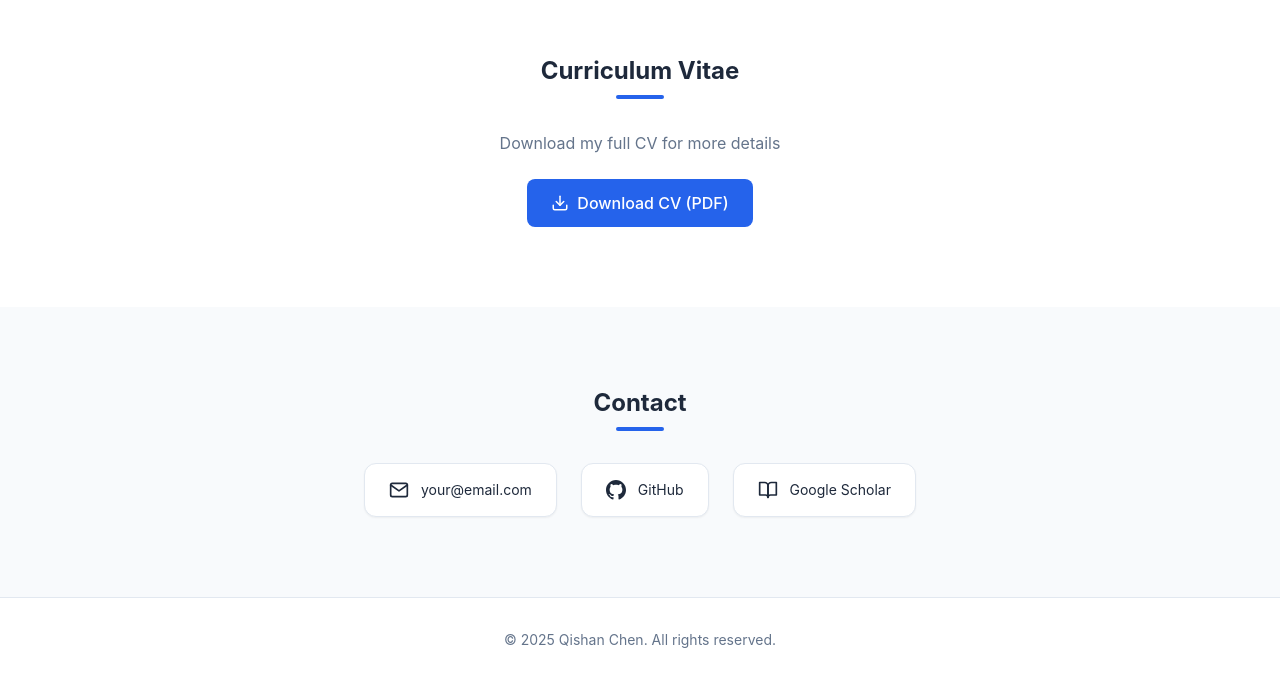
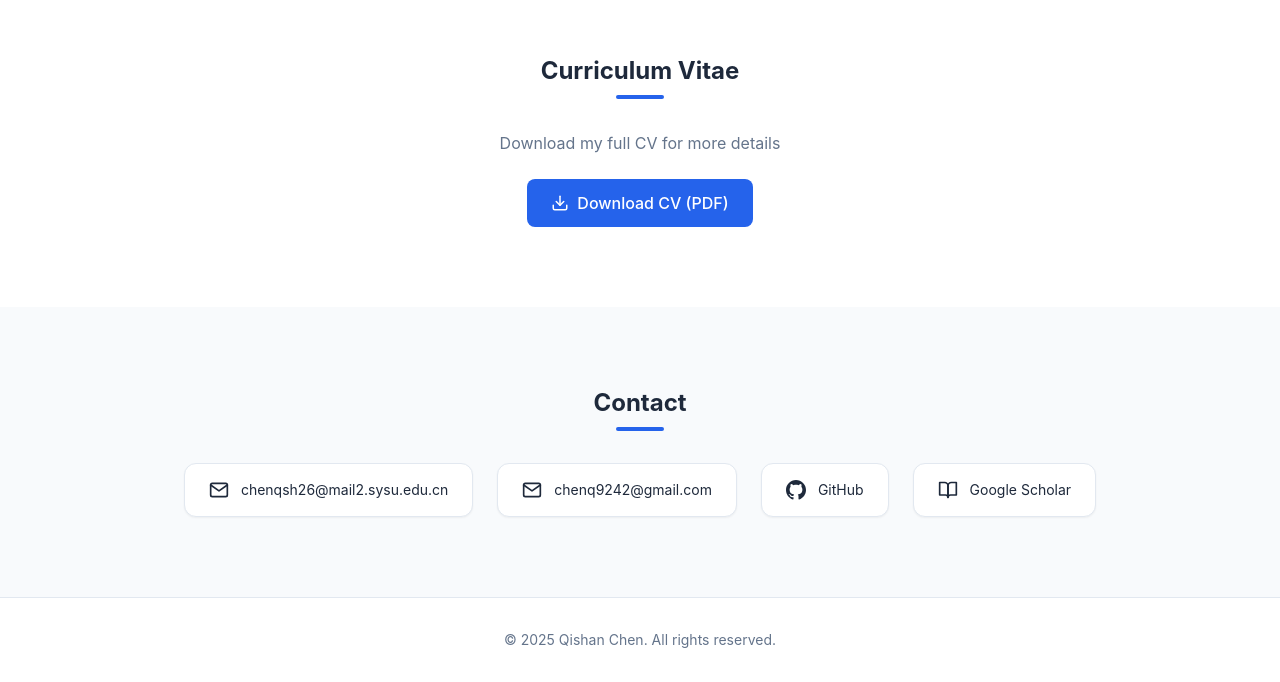
Before and after one commit to qishan-chen/qishan-chen.github.io, a Next.js app: page / in a window 1280 px wide. Shown: the part 1599-2281 px from the top of the page. Built offline with nearby package versions, Linux system fonts and the light colour scheme.

Commit message:
Update emails and fix GitHub link

```diff
--- a/src/app/page.tsx
+++ b/src/app/page.tsx
@@ -140,11 +140,15 @@ export default function Home() {
           </FadeIn>
           <FadeIn delay={0.1}>
             <div className="flex flex-wrap justify-center gap-6">
-              <a href="mailto:your@email.com" className="flex items-center gap-3 px-6 py-4 rounded-xl bg-[var(--card)] border border-[var(--border)] shadow-sm hover:shadow-md transition-shadow">
+              <a href="mailto:chenqsh26@mail2.sysu.edu.cn" className="flex items-center gap-3 px-6 py-4 rounded-xl bg-[var(--card)] border border-[var(--border)] shadow-sm hover:shadow-md transition-shadow">
                 <svg xmlns="http://www.w3.org/2000/svg" width="20" height="20" viewBox="0 0 24 24" fill="none" stroke="currentColor" strokeWidth="2" strokeLinecap="round" strokeLinejoin="round"><path d="M4 4h16c1.1 0 2 .9 2 2v12c0 1.1-.9 2-2 2H4c-1.1 0-2-.9-2-2V6c0-1.1.9-2 2-2z"/><polyline points="22,6 12,13 2,6"/></svg>
-                <span className="text-sm">your@email.com</span>
+                <span className="text-sm">chenqsh26@mail2.sysu.edu.cn</span>
               </a>
-              <a href="https://github.com/X-Capybara-CQS" target="_blank" className="flex items-center gap-3 px-6 py-4 rounded-xl bg-[var(--card)] border border-[var(--border)] shadow-sm hover:shadow-md transition-shadow">
+              <a href="mailto:chenq9242@gmail.com" className="flex items-center gap-3 px-6 py-4 rounded-xl bg-[var(--card)] border border-[var(--border)] shadow-sm hover:shadow-md transition-shadow">
+                <svg xmlns="http://www.w3.org/2000/svg" width="20" height="20" viewBox="0 0 24 24" fill="none" stroke="currentColor" strokeWidth="2" strokeLinecap="round" strokeLinejoin="round"><path d="M4 4h16c1.1 0 2 .9 2 2v12c0 1.1-.9 2-2 2H4c-1.1 0-2-.9-2-2V6c0-1.1.9-2 2-2z"/><polyline points="22,6 12,13 2,6"/></svg>
+                <span className="text-sm">chenq9242@gmail.com</span>
+              </a>
+              <a href="https://github.com/qishan-chen" target="_blank" className="flex items-center gap-3 px-6 py-4 rounded-xl bg-[var(--card)] border border-[var(--border)] shadow-sm hover:shadow-md transition-shadow">
                 <svg xmlns="http://www.w3.org/2000/svg" width="20" height="20" viewBox="0 0 24 24" fill="currentColor"><path d="M12 0c-6.626 0-12 5.373-12 12 0 5.302 3.438 9.8 8.207 11.387.599.111.793-.261.793-.577v-2.234c-3.338.726-4.033-1.416-4.033-1.416-.546-1.387-1.333-1.756-1.333-1.756-1.089-.745.083-.729.083-.729 1.205.084 1.839 1.237 1.839 1.237 1.07 1.834 2.807 1.304 3.492.997.107-.775.418-1.305.762-1.604-2.665-.305-5.467-1.334-5.467-5.931 0-1.311.469-2.381 1.236-3.221-.124-.303-.535-1.524.117-3.176 0 0 1.008-.322 3.301 1.23.957-.266 1.983-.399 3.003-.404 1.02.005 2.047.138 3.006.404 2.291-1.552 3.297-1.23 3.297-1.23.653 1.653.242 2.874.118 3.176.77.84 1.235 1.911 1.235 3.221 0 4.609-2.807 5.624-5.479 5.921.43.372.823 1.102.823 2.222v3.293c0 .319.192.694.801.576 4.765-1.589 8.199-6.086 8.199-11.386 0-6.627-5.373-12-12-12z"/></svg>
                 <span className="text-sm">GitHub</span>
               </a>
```
